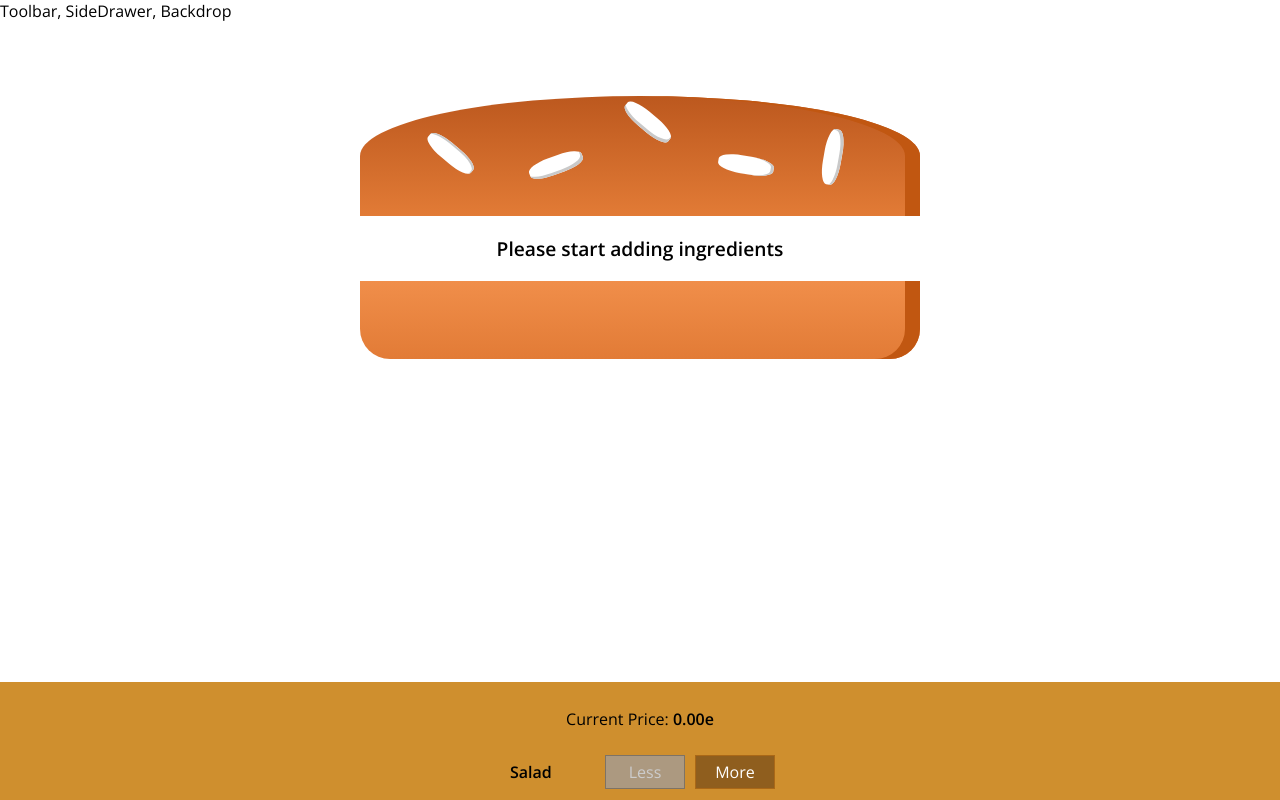
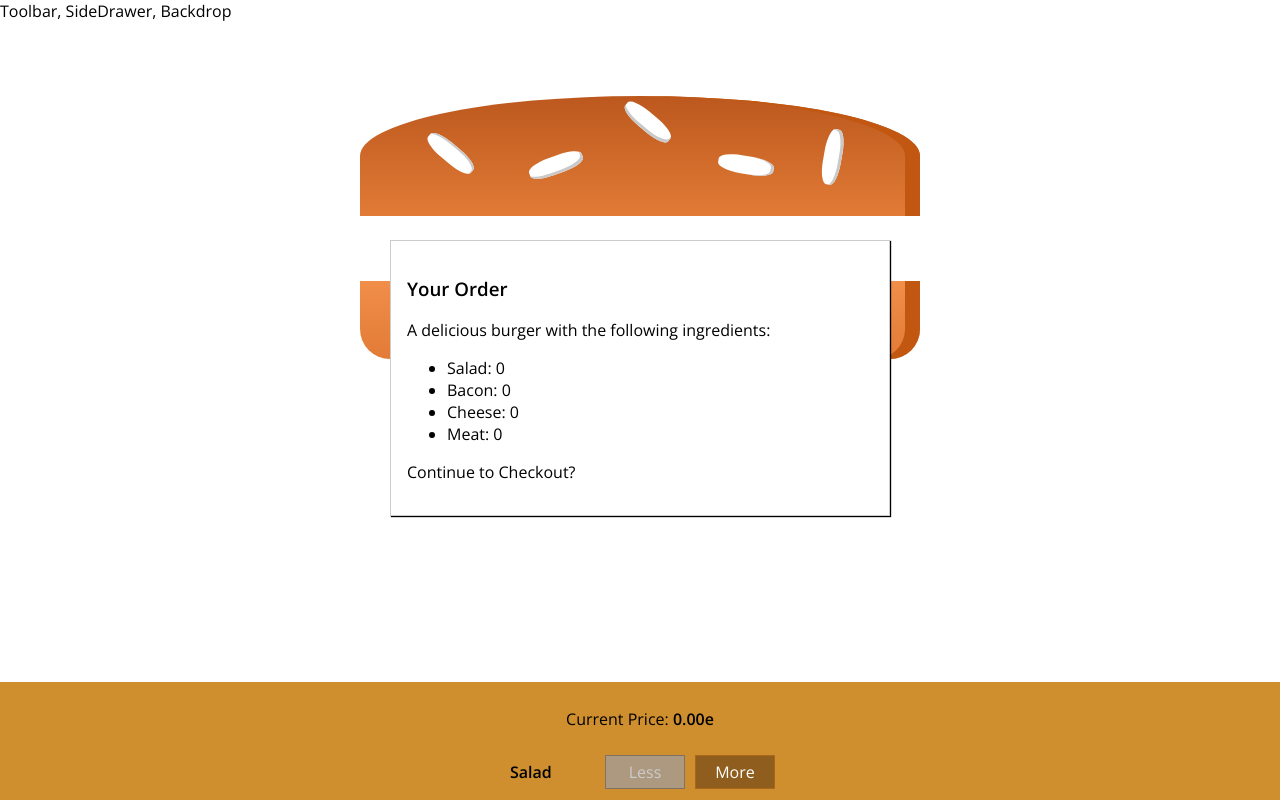
Before and after one commit to dzanka/burger-builder, a React app: page / in a window 1280 px wide. Shown: the top 800 px of the page. Built offline with nearby package versions, Linux system fonts and the light colour scheme.

Commit message:
adds modal and order summary from v.137

```diff
--- /dev/null
+++ b/src/components/Burger/OrderSummary/OrderSummary.js
@@ -0,0 +1,24 @@
+import React from 'react';
+import Aux from '../../../hoc/Aux';
+
+const orderSummary = (props) => {
+    const ingredientSummary = Object.keys(props.ingredients)
+        .map(igKey => {
+            return (
+            <li key={igKey}>
+                <span style={{textTransform: 'capitalize'}}>{igKey}</span>: {props.ingredients[igKey]}
+            </li>);
+        });
+    return (
+        <Aux>
+            <h3>Your Order</h3>
+            <p>A delicious burger with the following ingredients:</p>
+            <ul>
+                {ingredientSummary}
+            </ul>
+            <p>Continue to Checkout?</p>
+        </Aux>
+    );
+};
+
+export default orderSummary;
--- /dev/null
+++ b/src/components/UI/Modal/Modal.js
@@ -0,0 +1,10 @@
+import React from 'react';
+import styles from './Modal.module.css';
+
+const modal = (props) => (
+    <div className={styles.Modal}>
+        {props.children}
+    </div>
+);
+
+export default modal;
--- /dev/null
+++ b/src/components/UI/Modal/Modal.module.css
@@ -0,0 +1,20 @@
+.Modal {
+    position: fixed;
+    z-index: 500;
+    background-color: white;
+    width: 70%;
+    border: 1px solid #ccc;
+    box-shadow: 1px 1px 1px black;
+    padding: 16px;
+    left: 15%;
+    top: 30%;
+    box-sizing: border-box;
+    transition: all 0.3s ease-out;
+}
+
+@media (min-width: 600px) {
+    .Modal {
+        width: 500px;
+        left: calc(50% - 250px);
+    }
+}
--- a/src/containers/BurgerBuilder/BurgerBuilder.js
+++ b/src/containers/BurgerBuilder/BurgerBuilder.js
@@ -3,6 +3,8 @@
 
 import Burger from '../../components/Burger/Burger';
 import BuildControls from '../../components/Burger/BuildControls/BuildControls';
+import Modal from '../../components/UI/Modal/Modal';
+import OrderSummary from '../../components/Burger/OrderSummary/OrderSummary';
 
 const INGREDIENT_PRICES = {
     salad: 0.5,
@@ -69,6 +71,9 @@
 
         return (
             <Aux>
+                <Modal>
+                    <OrderSummary ingredients={this.state.ingredients}/>
+                </Modal>
                 <Burger ingredients={this.state.ingredients} />
                 <BuildControls
                     ingredientAdded = {this.addIngredientHandler}
```
Also changed, not shown: src/components/UI/Backdrop/Backdrop.js (added, +7 -0 lines).
